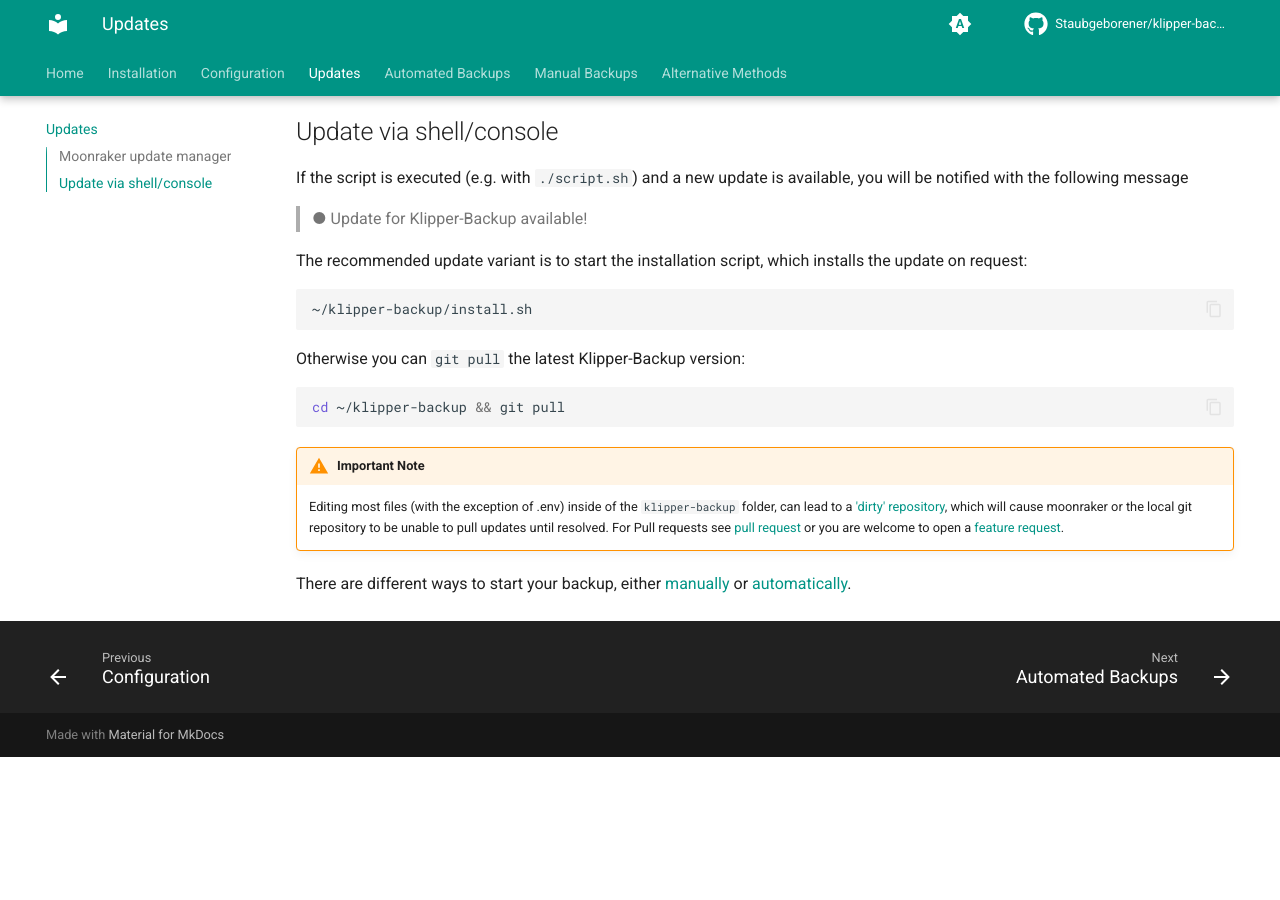
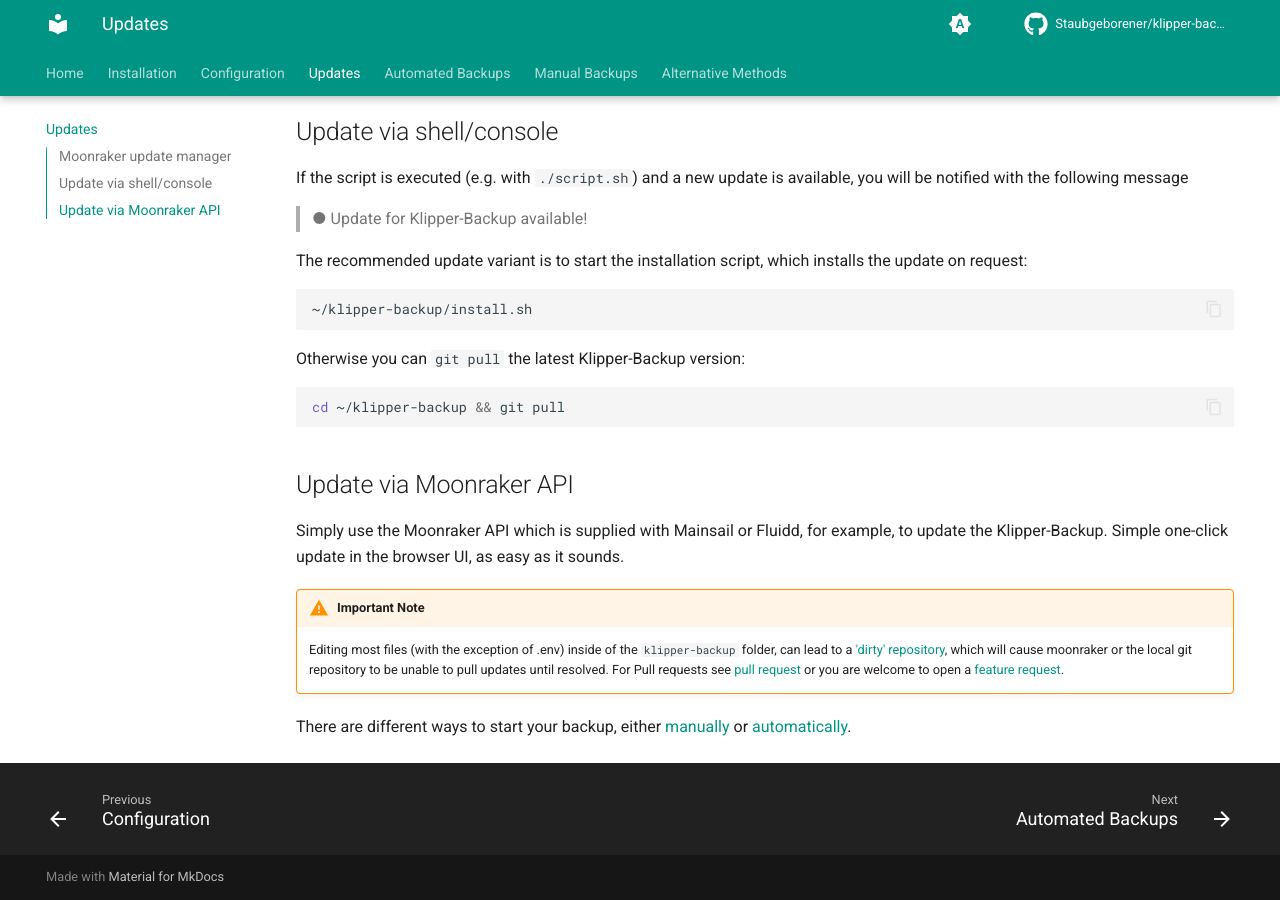
Before and after one commit to Staubgeborener/Klipper-Backup, an MkDocs documentation site: the page built from docs/updating.md, in a window 1280 px wide and 900 px high, scrolled down 515 px. Built offline with MkDocs 1.6.1 and Material for MkDocs 9.7.7, drawn with Linux system fonts in a browser that asks for light colours; comment, search, counter and statistics services are not loaded; before the commit the page ends 1272 px from its top, so only the background shows below that.

Commit message:
add moonraker update text in updating.md

````diff
--- a/docs/updating.md
+++ b/docs/updating.md
@@ -29,6 +29,9 @@
 cd ~/klipper-backup && git pull
 ```
 
+## Update via Moonraker API
+Simply use the Moonraker API which is supplied with Mainsail or Fluidd, for example, to update the Klipper-Backup. Simple one-click update in the browser UI, as easy as it sounds.
+
 !!! warning "Important Note"
     Editing most files (with the exception of .env) inside of the `klipper-backup` folder, can lead to a ['dirty' repository](https://docs.mainsail.xyz/setup/updates/update-manager#dirty){:target="_blank"}, which will cause moonraker or the local git repository to be unable to pull updates until resolved. For Pull requests see [pull request](https://github.com/Staubgeborener/klipper-backup/pulls){:target="_blank"} or you are welcome to open a [feature request](https://github.com/Staubgeborener/klipper-backup/issues){:target="_blank"}.
 
````
